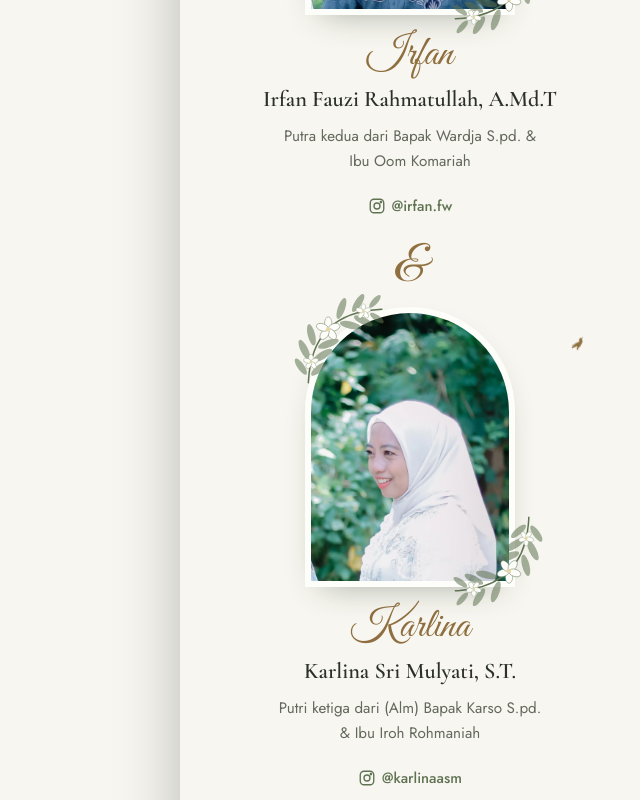
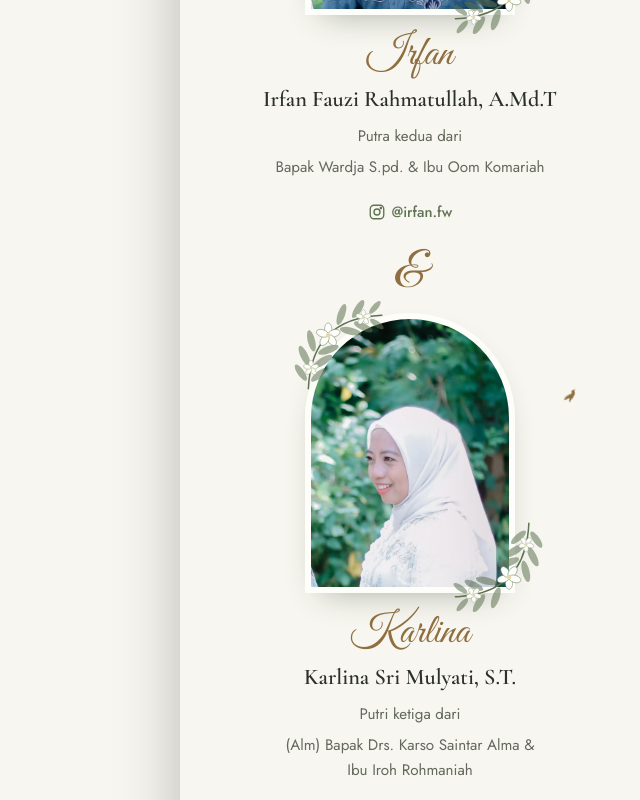
Before and after one commit to irfan-fauzi/my-wedding-inv, a React (Vite) app: page / in a window 1280 px wide. Shown: the part 1440-2240 px from the top of the page, without its empty margins (640-1280 px from the left). Built offline with nearby package versions, Linux system fonts and the light colour scheme.

Commit message:
space name parents

```diff
--- a/src/components/Couple.jsx
+++ b/src/components/Couple.jsx
@@ -18,7 +18,10 @@ function Person({ person, fallback }) {
       <h3 className="font-script text-[2.6rem] leading-[1.2] font-normal text-brass">{person.nick}</h3>
       <p className="font-serif text-[1.4rem] font-semibold">{person.full}</p>
       <p className="mx-auto mt-1.5 max-w-[30ch] text-[.95rem] text-muted">
-        {person.child} dari {person.father} &amp; {person.mother}
+        {person.child} dari
+      </p>
+      <p className="mx-auto mt-1.5 max-w-[30ch] text-[.95rem] text-muted">
+         {person.father} &amp; {person.mother}
       </p>
       <a
         href={`https://instagram.com/${encodeURIComponent(person.ig)}`}
--- a/src/data/config.js
+++ b/src/data/config.js
@@ -18,7 +18,7 @@ export const CONFIG = {
     nick: "Karlina",
     full: "Karlina Sri Mulyati, S.T.",
     child: "Putri ketiga",
-    father: "(Alm) Bapak Karso S.pd.",
+    father: "(Alm) Bapak Drs. Karso Saintar Alma",
     mother: "Ibu Iroh Rohmaniah",
     ig: "karlinaasm",
     photo: "/img/wanita.webp",
```
